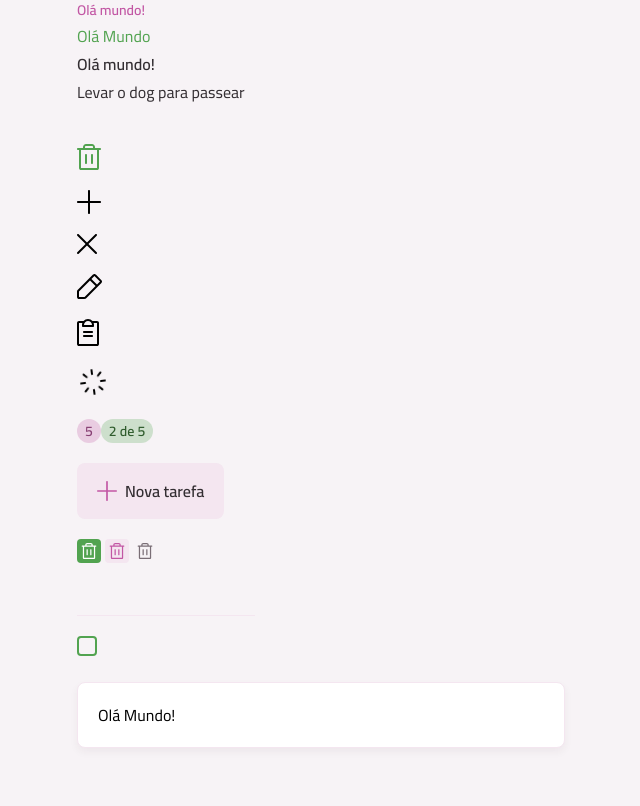
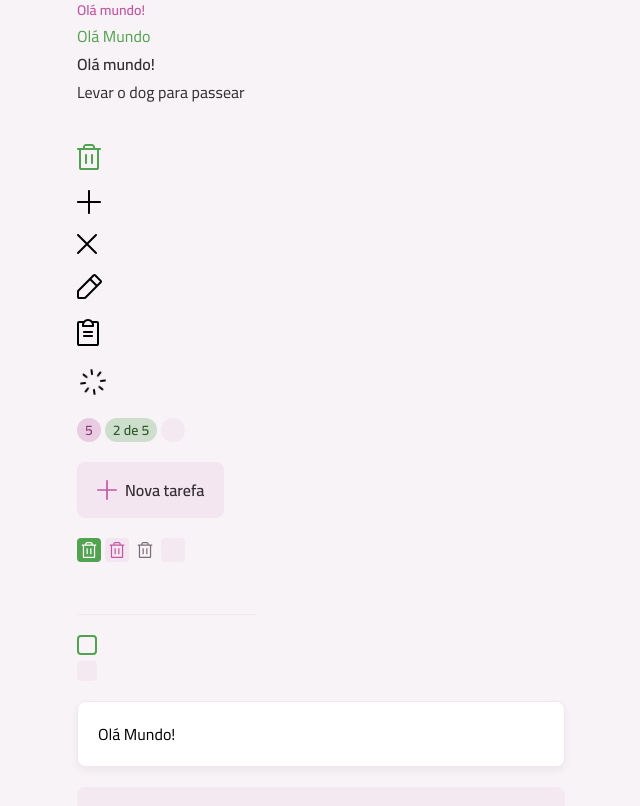
Before and after one commit to joaopedrovidal/todo, a React (Vite) app: page / in a window 1280 px wide. Shown: the top 806 px of the page, without its empty margins (319-959 px from the left). Built offline with nearby package versions, Linux system fonts and the light colour scheme.

Commit message:
Componente Skeleton

```diff
--- a/src/App.tsx
+++ b/src/App.tsx
@@ -13,6 +13,7 @@
 import InputCheckbox from "./components/InputCheckbox";
 import Card from "./components/Card";
 import Container from "./components/Container";
+import Skeleton from "./components/Skeleton";
 
 
 
@@ -46,9 +47,10 @@
         <Icon svg={ListIcon} />
         <Icon svg={SpinnerIcon} animate />
 
-        <div>
+        <div className="flex gap-1">
           <Badge variant={"secondary"}>5</Badge>
           <Badge variant={"primary"}>2 de 5</Badge>
+          <Badge loading>5</Badge>
         </div>
 
         <div>
@@ -59,6 +61,7 @@
           <ButtonIcon icon={LixeiraIcon} />
           <ButtonIcon icon={LixeiraIcon} variant={"secondary"} />
           <ButtonIcon icon={LixeiraIcon} variant={"tertiary"} />
+          <ButtonIcon icon={LixeiraIcon} loading />
         </div>
 
         <div>
@@ -67,6 +70,8 @@
 
         <div>
           <InputCheckbox />
+
+          <InputCheckbox loading/>
         </div>
 
         <div>
@@ -74,6 +79,13 @@
             Olá Mundo!
           </Card>
         </div>
+
+      <div className="space-y-2">
+        <Skeleton className="h-6"/>
+        <Skeleton className="h-6"/>
+        <Skeleton  className="w-96 h-6"/>
+      </div>
+
       </div>
     </Container>
   )
--- a/src/components/Bagde.tsx
+++ b/src/components/Bagde.tsx
@@ -1,10 +1,12 @@
 import type React from "react";
-import Text from "./text";
-import { cva, type VariantProps } from "class-variance-authority";
+import Text from "./Text";
+import { cva, cx, type VariantProps } from "class-variance-authority";
+import Skeleton from "./Skeleton";
 
 export const badgeVariants = cva("inline-flex items-center justify-center rounded-full", {
     variants: {
         variant: {
+            none: '',
             primary: 'bg-green-light',
             secondary: 'bg-pink-light',
         },
@@ -21,6 +23,7 @@
 export const bagdeTextVariants = cva("", {
     variants: {
         variant: {
+            none: '',
             primary: 'text-green-dark',
             secondary: 'text-pink-dark',
         }
@@ -30,9 +33,35 @@
     }
 })
 
-interface BagdeProps extends React.ComponentProps<"div">, VariantProps<typeof badgeVariants> {}
+export const bagdeSkeletonVariants = cva("", {
+    variants: {
+        size: {
+            sm: 'w-6 h-6'
+        }
+    },
+    defaultVariants: {
+        size: 'sm'
+    }
+})
 
-export default function Badge({ variant, size, className, children, ...props }: BagdeProps){
+
+interface BagdeProps extends React.ComponentProps<"div">, VariantProps<typeof badgeVariants> {
+    loading?: boolean;
+}
+
+export default function Badge({ variant, size, className, children, loading, ...props }: BagdeProps){
+
+    if (loading) {
+        return <Skeleton
+            rounded={"full"}
+            className={cx(
+                badgeVariants({variant: 'none'}),
+                bagdeSkeletonVariants({size}),
+                className
+            )}
+        />
+    }
+
     return (
         <div className={badgeVariants({variant, size, className})} {...props}>
             <Text variant={"body-sm-bold"} className={bagdeTextVariants({variant})}>
--- a/src/components/ButtonIcon.tsx
+++ b/src/components/ButtonIcon.tsx
@@ -1,12 +1,14 @@
 import type React from "react";
 import Icon from "./Icon";
 import { cva, type VariantProps } from "class-variance-authority";
+import Skeleton from "./Skeleton";
 
 export const buttonIconVariants = cva(`
     inline-flex items-center justify-center cursor-pointer transition group
 `, {
     variants: {
         variant: {
+            none: '',
             primary: 'bg-green-base hover:bg-green-dark',
             secondary: 'bg-gray-200 hover:bg-pink-base',
             tertiary: 'bg-transparent hover:bg-gray-200'
@@ -28,6 +30,7 @@
 export const buttonIconIconVariants = cva("transition", {
     variants: {
         variant: {
+            none: '',
             primary: 'fill-white',
             secondary: 'fill-pink-base group-hover:fill-white',
             tertiary: 'fill-gray-300 goup-hover:fill-gray-400'
@@ -45,10 +48,19 @@
 interface ButtonIconProps
     extends VariantProps<typeof buttonIconVariants>,
         Omit<React.ComponentProps<"button">, 'size' | 'disabled'> {
-    icon: React.ComponentProps<typeof Icon>['svg']
+    icon: React.ComponentProps<typeof Icon>['svg'];
+    loading?: boolean;
 }
 
-export default function ButtonIcon({ variant, size, disabled, className, icon, ...props }: ButtonIconProps) {
+export default function ButtonIcon({ variant, size, disabled, className, icon, loading, ...props }: ButtonIconProps) {
+
+    if (loading) {
+        return <Skeleton
+            rounded={"sm"}
+            className={buttonIconVariants({variant: 'none', size, className})}
+        />
+    }
+
     return (
         <button className={buttonIconVariants({ variant, size, className, disabled  })} {...props}>
             <Icon svg={icon}className={buttonIconIconVariants({variant, size})}/>
--- a/src/components/InputCheckbox.tsx
+++ b/src/components/InputCheckbox.tsx
@@ -2,6 +2,7 @@
 import type React from "react";
 import Icon from "./Icon";
 import Confirm from '../assets/icons/confirm.svg?react'
+import Skeleton from "./Skeleton";
 
 
 export const inputCheckboxWrapperVariants = cva(
@@ -14,12 +15,19 @@
 export const inputCheckboxVariants = cva(
     `
         appearance-none peer flex items-center justify-center cursor-pointer
-        border-2 border-solid transition overflow-hidden
+        transition overflow-hidden
+
+    `, {
+    variants: {
+        variant: {
+            none: '',
+            default: `
+                    border-2 border-solid
                     border-green-base hover:border-green-dark hover:bg-green-dark/20
                     checked:border-green-base checked:bg-green-base
                     group-hover:checked:border-green-dark group-hover:checked:bg-green-dark
-    `, {
-        variants: {
+                `
+        },
         size: {
             md: 'w-5 h-5 rounded-sm'
         },
@@ -28,6 +36,7 @@
         },
     },
     defaultVariants: {
+        variant: 'default',
         size: 'md',
         disabled: false
     }
@@ -51,13 +60,23 @@
 )
 
 interface InputCheckboxprops extends VariantProps<typeof inputCheckboxVariants>,
-    Omit<React.ComponentProps<"input">, "size" | 'disabled'> {}
+    Omit<React.ComponentProps<"input">, "size" | 'disabled'> {
+    loading?: boolean
+}
 
-export default function InputCheckbox({ size, disabled, className, ...props}: InputCheckboxprops){
-    return(
-        <label className={inputCheckboxWrapperVariants({className})}>
-            <input type="checkbox" className={inputCheckboxVariants({size, disabled})} {...props} />
-            <Icon className={inputCheckboxIconVariants({size})} svg={Confirm}/>
+export default function InputCheckbox({ variant, size, disabled, className, loading, ...props }: InputCheckboxprops) {
+
+    if (loading) {
+        return <Skeleton
+            rounded={"sm"}
+            className={inputCheckboxVariants({size, variant: 'none'})}
+        />
+    }
+
+    return (
+        <label className={inputCheckboxWrapperVariants({ className })}>
+            <input type="checkbox" className={inputCheckboxVariants({ variant, size, disabled })} {...props} />
+            <Icon className={inputCheckboxIconVariants({ size })} svg={Confirm} />
         </label>
     )
 }
--- /dev/null
+++ b/src/components/Skeleton.tsx
@@ -0,0 +1,28 @@
+import { cva, type VariantProps } from "class-variance-authority";
+import type React from "react";
+
+export const skeletonVariants = cva(`
+    animate-pulse bg-gray-200 pointer-events-none
+`, {
+    variants: {
+        rounded: {
+            sm: 'rounded-sm',
+            lg: 'rounded-lg',
+            full: 'rounded-full',
+        }
+    },
+    defaultVariants: {
+        rounded: 'lg'
+    }
+})
+
+interface SkeletonProps extends VariantProps<typeof skeletonVariants>,
+    React.ComponentProps<'div'>{}
+
+export default function Skeleton({rounded, className, ...props}: SkeletonProps){
+    return(
+        <div className={skeletonVariants({rounded, className})} {...props}>
+
+        </div>
+    )
+}
```
Lines whose indentation alone changed are shown as unchanged.
